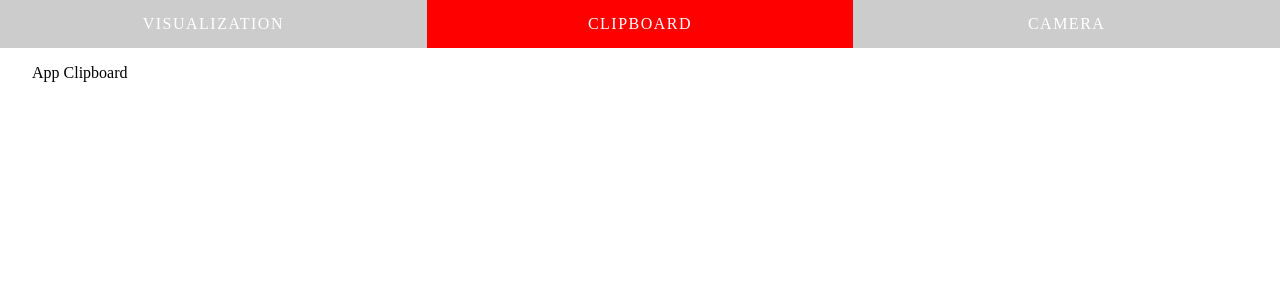
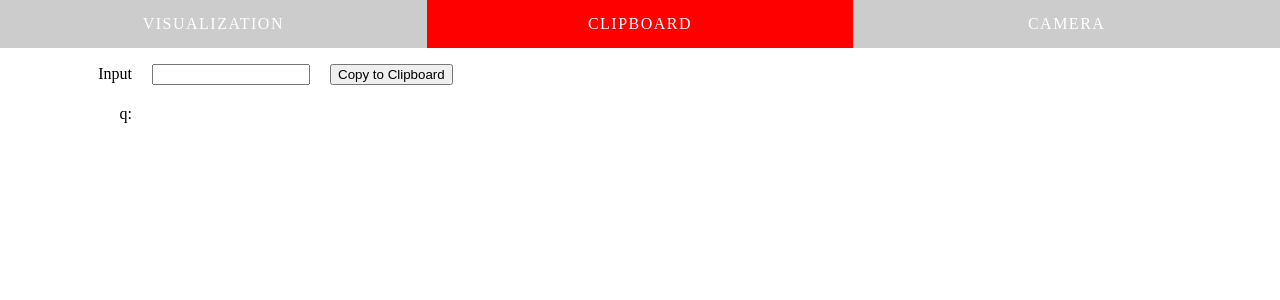
Before and after one commit to geraldchecka/zolve-test, a React app: page /clipboard in a window 1280 px wide. Shown: the top 300 px of the page. Built offline with nearby package versions, Linux system fonts and the light colour scheme.

Commit message:
Clipboard without clipboard action

```diff
--- a/src/globals/utils.js
+++ b/src/globals/utils.js
@@ -6,3 +6,8 @@ export const serialize = function(obj) {
     }
   return str.join("&");
 }
+
+export const validUrl = function(str) {
+  const urlRegex = /(?:^|\s)((https?:\/\/)?(?:localhost|[\w-]+(?:\.[\w-]+)+)(:\d+)?(\/\S*)?)/;
+  return urlRegex.test(str);
+}
--- /dev/null
+++ b/src/pages/clipboard/clipboard.styled.js
@@ -0,0 +1,38 @@
+import styled from "styled-components";
+
+export const Container = styled.div``;
+
+export const InputWrapper = styled.div`
+  display: inline-block;
+  width: 100%;
+`;
+
+export const InputControl = styled.div`
+  display: inline-block;
+`;
+
+export const Label = styled.div`
+  display: inline-block;
+  width: 100px;
+  text-align: right;
+`;
+
+export const Input = styled.input`
+  display: inline-block;
+  width: 150px;
+  text-align: left;
+  margin-left: 20px;
+`;
+
+export const Button = styled.button`
+  margin-left: 20px;
+`;
+
+export const DisplayValue = styled.div`
+  margin-top: 20px;
+  display: block;
+`;
+
+export const ClipValue = styled.span`
+  margin-left: 20px;
+`;
--- a/src/pages/clipboard/index.jsx
+++ b/src/pages/clipboard/index.jsx
@@ -1,9 +1,45 @@
-import React from "react";
-import styled from "styled-components";
-import { useLocation } from "react-router-dom";
-// import route specific css here
+import React, { useState } from "react";
+import { validUrl } from "../../globals/utils";
+import { Container, InputWrapper, InputControl, Label, Input, Button, DisplayValue, ClipValue } from './clipboard.styled';
+
+function formatQueryValue(url) {
+  // check only if its valid URL
+  if (validUrl(url)) {
+    return new URL(url).searchParams.getAll("q");
+  }
+  return null;
+}
 
 export default function Clipboard() {
-  const hello = useLocation();
-  return <div>App Clipboard</div>
+  const [url, setURL] = useState();
+
+  function onItemChange(ev) {
+    console.log(ev.target.value);
+    setURL(ev.target.value);
+    ev.preventDefault();
+  }
+
+  var urlResult = url ? formatQueryValue(url) : null;
+
+  return (
+    <Container>
+      <InputWrapper>
+        <InputControl>
+          <Label>Input</Label>
+          <Input defaultValue={url} type="text" name="clipboardvalue" onChange={onItemChange} />
+        </InputControl>
+        <InputControl>
+          <Button onClick={() => {}}>Copy to Clipboard</Button>
+        </InputControl>
+        <DisplayValue>
+          <Label>q:</Label>
+          <ClipValue>
+            {urlResult && urlResult.map((item, i) => {
+              return <span key={i} style={{ marginRight: "10px" }}>{item}</span>;
+            })}
+          </ClipValue>
+        </DisplayValue>
+      </InputWrapper>
+    </Container>
+  )
 }
```
